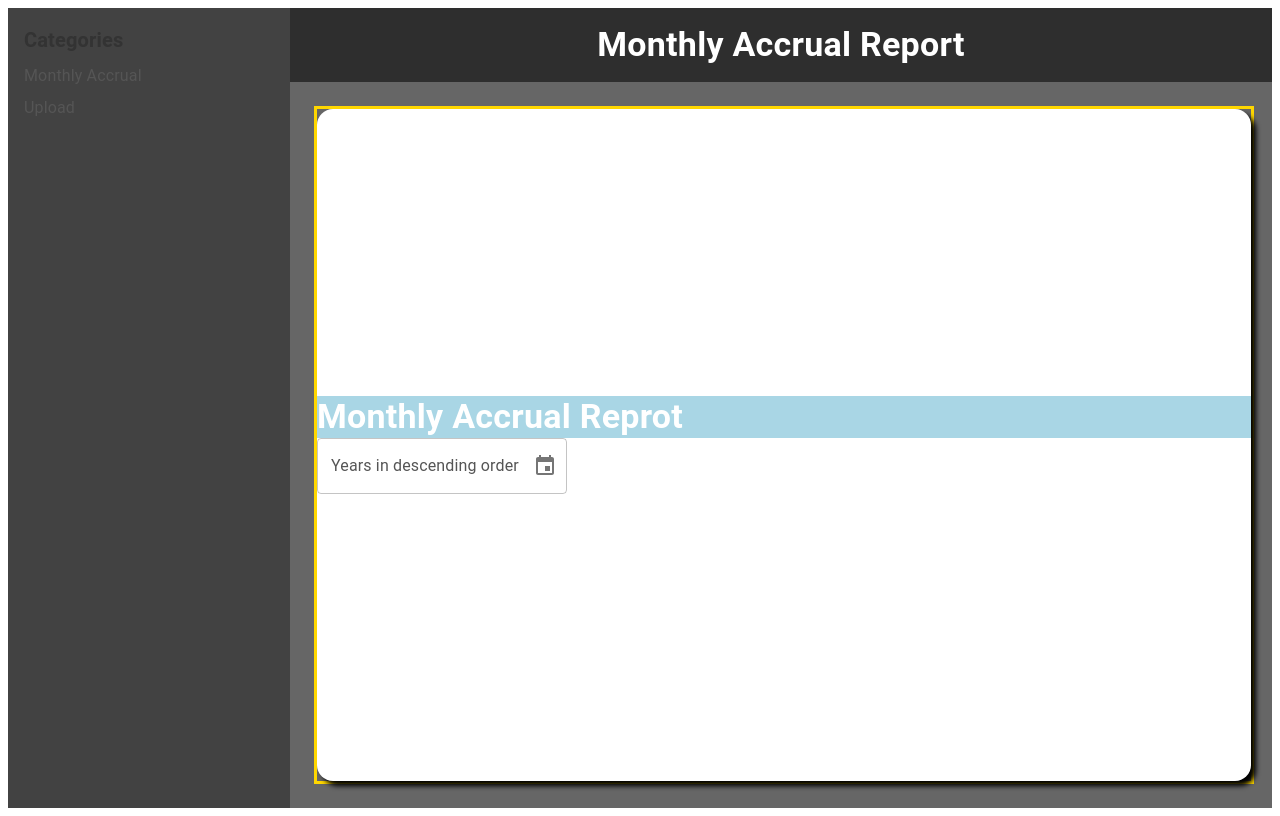
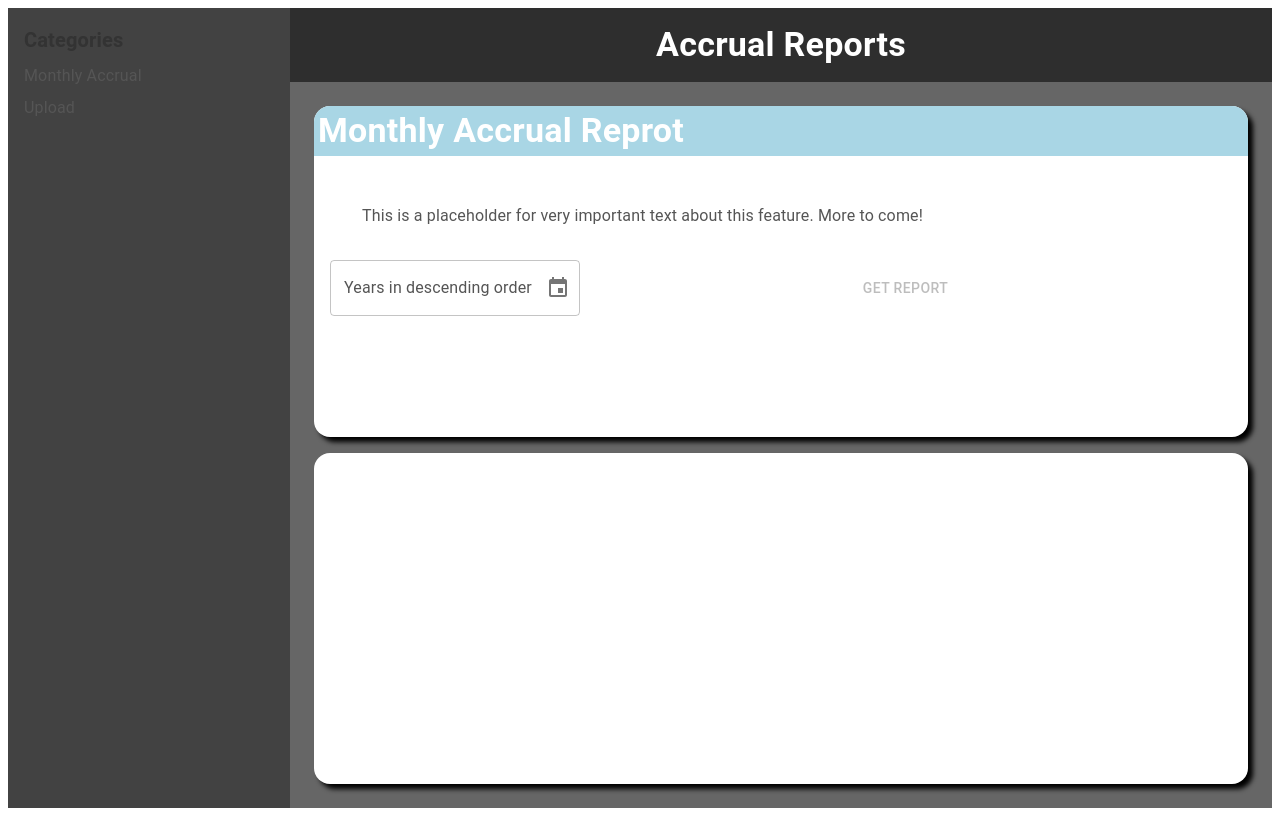
Before and after one commit to AntiAnt/gingr_reports, a React (Create React App) app in the folder frontend/: page / in a window 1280 px wide. Built offline with nearby package versions, Linux system fonts and the light colour scheme.

Commit message:
added navigation to motnhly accrual reports

```diff
--- a/frontend/src/App.js
+++ b/frontend/src/App.js
@@ -37,7 +37,7 @@ function App() {
               textAlign: "center",
             }}
           >
-            <Typography variant="h4">Monthly Accrual Report</Typography>
+            <Typography variant="h4">Accrual Reports</Typography>
           </Box>
           <Box
             sx={{
--- a/frontend/src/themes/baseTheme.js
+++ b/frontend/src/themes/baseTheme.js
@@ -29,7 +29,7 @@ const baseTheme = createTheme({
 })
 
 const cardTheme = {
-    cardBasic : {
+    cardBasic: {
         width:"100%",
         height: "100%",
         borderRadius: "1em",
@@ -37,11 +37,17 @@ const cardTheme = {
         display: "flex",
         justifyContent: "center"
     },
-    cardHeader : {
+    cardHeader: {
         color: "custom.cardHeaderText",
         backgroundColor: "custom.cardHeaderBackgroundColor",
         fontWeight: "bold",
-        fontSize: "1.25em"
+        fontSize: "1.25em",
+        width: "100%",
+        padding: "0.2em"
+    },
+    cardBody: {
+        padding: "2em",
+        textWrap: "pretty"
     }
 }
 
--- a/frontend/src/views/DasboardViewComponent.jsx
+++ b/frontend/src/views/DasboardViewComponent.jsx
@@ -1,4 +1,4 @@
-import { Card, Typography } from '@mui/material';
+import { Button, ButtonGroup, Card, Grid, Typography } from '@mui/material';
 import { AdapterDayjs } from '@mui/x-date-pickers/AdapterDayjs';
 import { LocalizationProvider } from '@mui/x-date-pickers/LocalizationProvider';
 import { DatePicker } from '@mui/x-date-pickers/DatePicker';
@@ -6,33 +6,68 @@ import dayjs from 'dayjs';
 import Box from '@mui/material/Box';
 import { cardTheme } from '../themes/baseTheme';
 import { useState } from 'react';
+import { useNavigate } from 'react-router-dom';
 
 const currentYear = dayjs();
 
 const DashboardViewComponent = () => {
+    const navigate = useNavigate()
     const [monthlyAccrualDateSelection, setMonthlyAccrualDateSelection] = useState();
-
+    console.log(monthlyAccrualDateSelection)
+    const validYearMonth = (dateObj) => {
+        console.log(dateObj)
+        return dateObj !== undefined && dateObj.year !== undefined && dateObj.month !== undefined;
+    }
     const handleDateChange = (e) => {
+        console.log("FIRED")
         setMonthlyAccrualDateSelection({
             year: e.year(),
             month: e.month() + 1 // month is zero indexed
         })
     }
 
+    const handleMonthlyAccrualDateSelectionClick = () => {
+        if (validYearMonth(monthlyAccrualDateSelection)) {
+            const navPath = `/monthly-accrual-report/get-report?year=${monthlyAccrualDateSelection.year}&month=${monthlyAccrualDateSelection.month}`
+            navigate(navPath)
+        }
+    }
+
     return(
         <Box
-            sx={{display: "flex", height: "100%", width: "100%", border: "solid gold"}}
+            sx={{display: "flex", height: "100%", width: "100%"}}
         >
+            <Grid sx={{width: "100%"}}container spacing={2}>
+                <Grid item size={12} sx={{display: "flex", justifyContent: "center"}}>
                      <Card sx={{
                             width: "100%",
                             flexDirection:"column",
+                            position: 'relative',
+                            justifyContent: "center",
                             ...cardTheme.cardBasic
                         }}
                     >
-                <Box sx={cardTheme.cardHeader}>
+                        <Box sx={{
+                            position: "absolute",
+                            top: 0,
+                            left: 0,
+                            width: "100%"
+                        }}>
+                             <Box sx={{
+
+                                ...cardTheme.cardHeader
+                            }}>
                                 <Typography variant='h4'>Monthly Accrual Reprot</Typography>
                             </Box>
-                <Box>
+                            <Box
+                                sx={{
+                                    padding: "1em"
+                                }}
+                            >
+                                <Typography variant='body1' sx={cardTheme.cardBody}>
+                                    This is a placeholder for very important text about this feature. More to come!
+                                </Typography>
+                                <ButtonGroup fullWidth >
                                     <LocalizationProvider dateAdapter={AdapterDayjs}>
                                         <DatePicker
                                             label="Years in descending order"
@@ -44,9 +79,32 @@ const DashboardViewComponent = () => {
                                             sx={{ minWidth: 250 }}
                                         />
                                     </LocalizationProvider>
+                                    <Button
+                                        variant="text"
+                                        onClick={handleMonthlyAccrualDateSelectionClick}
+                                        disabled={!validYearMonth(monthlyAccrualDateSelection)}
+                                    >
+                                        Get Report
+                                    </Button>
+                                </ButtonGroup>
+
                             </Box>
+                        </Box>
+
                     </Card>
+                </Grid>
+                <Grid size={12}>
+                    <Card sx={{
+                            width: "100%",
+                            flexDirection:"column",
+                            ...cardTheme.cardBasic
+                        }}
+                    >
+                    </Card>
+                </Grid>
 
+
+            </Grid>
 
         </Box>
     )
--- /dev/null
+++ b/package.json
@@ -0,0 +1,6 @@
+{
+  "dependencies": {
+    "@mui/x-date-pickers": "^8.5.3",
+    "dayjs": "^1.11.13"
+  }
+}
```
Also changed, not shown: 1 other file (tests, documents, lock files or other folders). Lines whose indentation alone changed are shown as unchanged.
